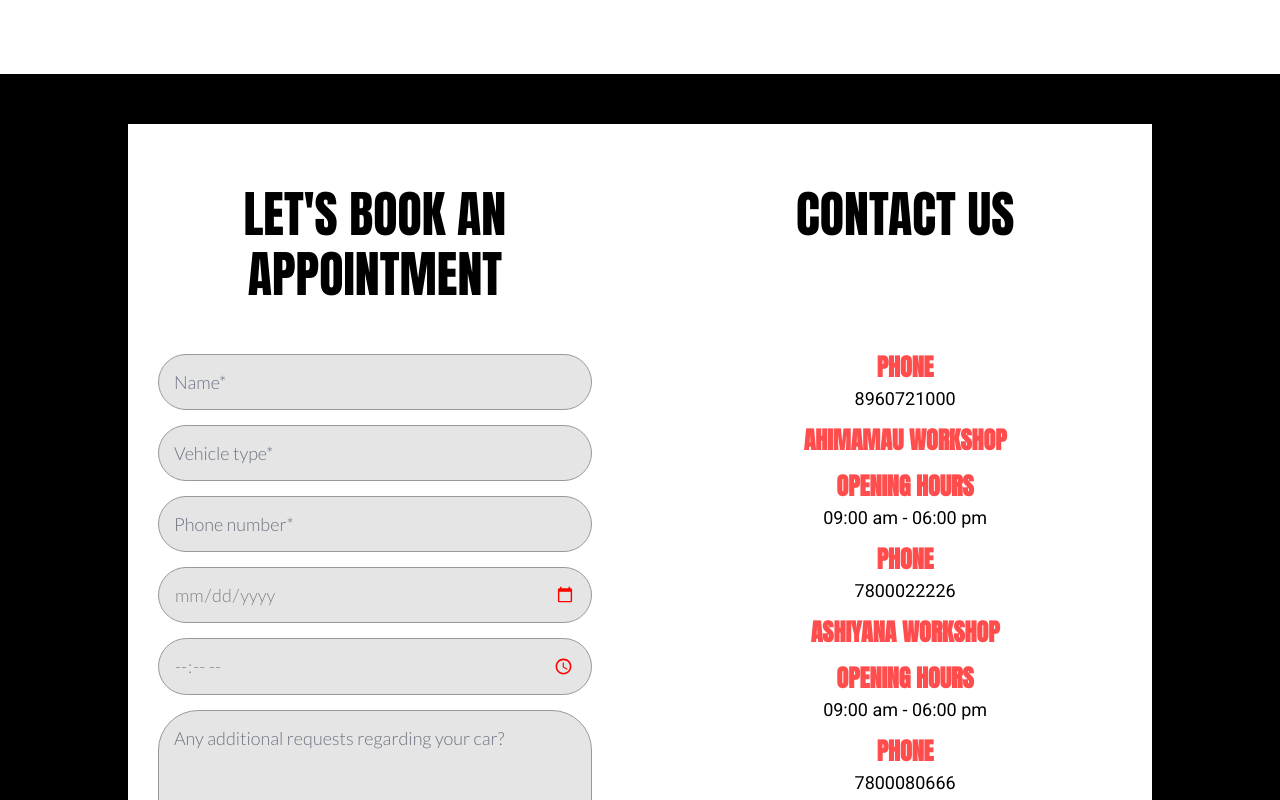
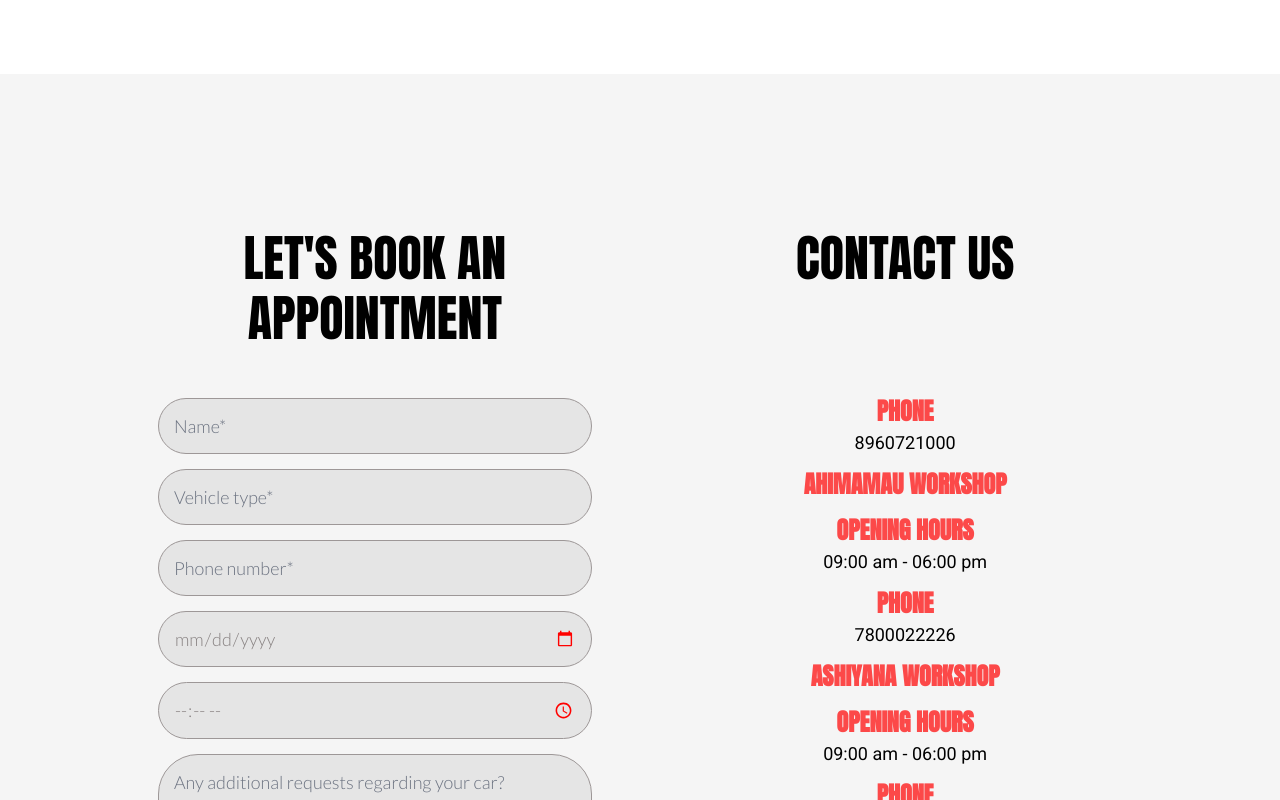
Before and after one commit to achutendra/auto-lavaado, a React (Vite) app in the folder client/: page / in a window 1280 px wide. Shown: the part 4300-5100 px from the top of the page. Built offline with nearby package versions, Linux system fonts and the light colour scheme; a web font is replaced by a local one.

Commit message:
build file

```diff
--- a/client/src/pages/Contact/Component/Appointment-Contact.jsx
+++ b/client/src/pages/Contact/Component/Appointment-Contact.jsx
@@ -2,9 +2,9 @@ import React from "react";
 import "../Style/Appointment-Contact-style.css";
 const AppointmentContainer = () => {
   return (
-    <div className="bg-black text-white">
-      <div className="appointment-container">
-        <div className="appointment">
+    <div className="bg-[#F5F5F5] pt-36 text-white">
+      <div className="appointment-container bg-gray-50">
+        <div className="appointment bg-[#F5F5F5]">
           <div className="appointment-form">
             <h1 className="text-3xl mb-6 text-white">
               LET'S BOOK AN APPOINTMENT
--- a/client/src/pages/Contact/Style/Appointment-Contact-style.css
+++ b/client/src/pages/Contact/Style/Appointment-Contact-style.css
@@ -1,7 +1,7 @@
 @import url('https://fonts.googleapis.com/css2?family=Roboto:wght@400;700&display=swap');
 
 body {
-    background-color:black; /* Set background color to white */
+    background-color:#F5F5F5; /* Set background color to white */
 }
 
 .appointment-container {
@@ -10,7 +10,7 @@ body {
     margin-top: -150px; /* Adjust this value to move the container up */
     width: 80%;
     margin-left: auto;
-    background-color: white; /* Set background color to white */
+    background-color: #F5F5F5; /* Set background color to white */
     margin-right: auto;
 }
 
@@ -20,7 +20,7 @@ body {
     padding: 30px; /* Adjust this value to move the sections up */
 }
 
-.back-color-white{    background-color: white; /* Set background color to white */
+.back-color-white{    background-color: #F5F5F5; /* Set background color to white */
 }
 
 
@@ -77,7 +77,7 @@ body {
     background-color: darkred;
 }
 .contact-us p {
-    background-color: white; /* Set background color to white */
+    background-color: #F5F5F5; /* Set background color to white */
     margin: 10px 12px;
     font-size: 18px;
     color: #000;
--- a/client/src/pages/Home.jsx
+++ b/client/src/pages/Home.jsx
@@ -45,7 +45,7 @@ const Home = () => {
       <ClientReviews/>
 
       </div>
-      <div style={{ marginTop: "200px" }}>
+      <div className="" style={{ marginTop: "100px"}}>
         <AppointmentContainer />
       </div>
       <Footer />
```
Also changed, not shown: 4 other files (tests, documents, lock files or other folders).
